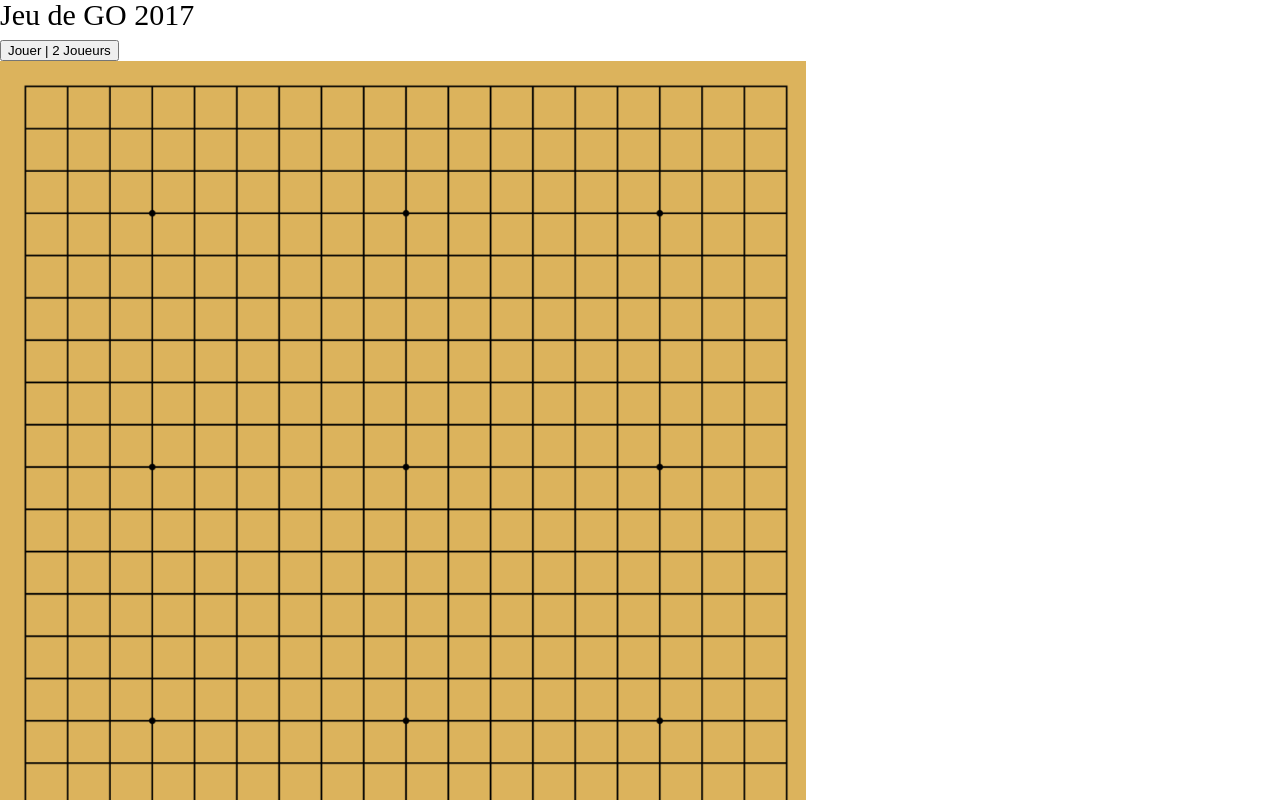
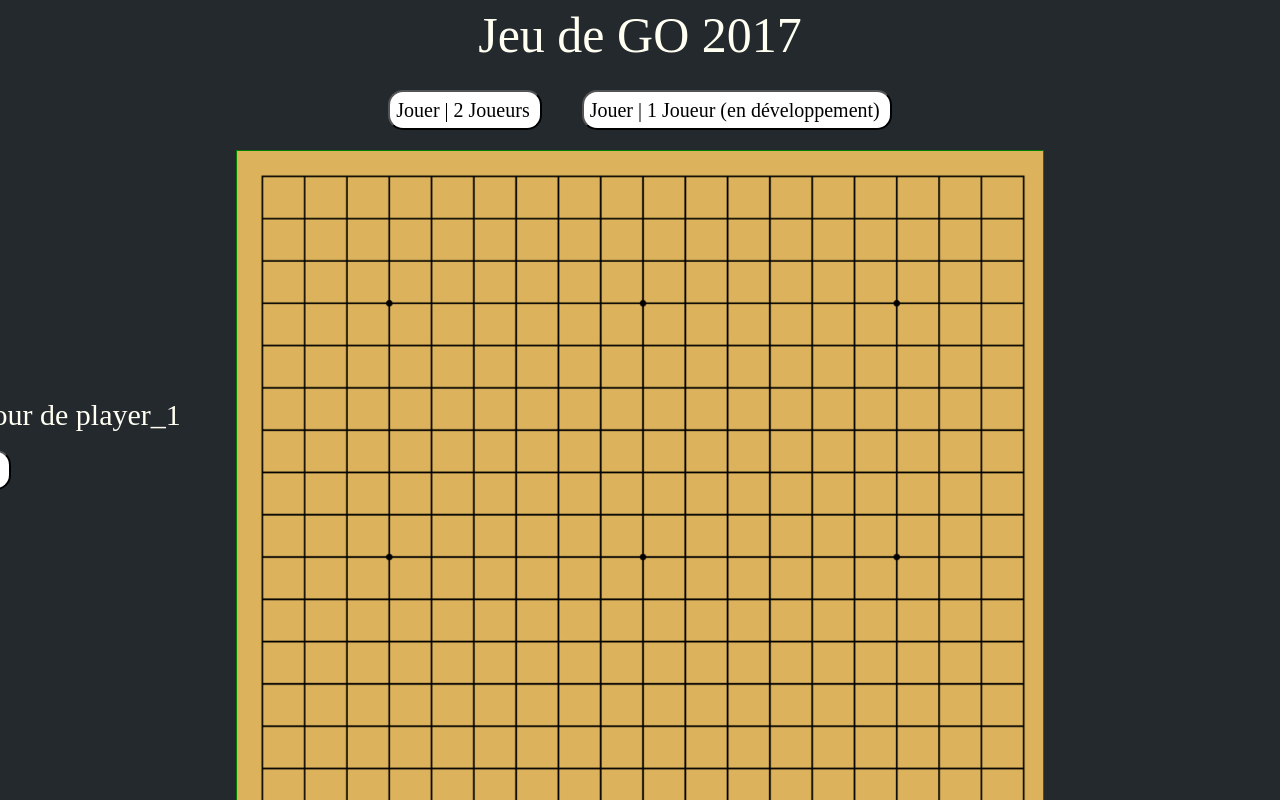
Before and after one commit to Tibuud/GO-game, a plain HTML site: page site/index.html in a window 1280 px wide. Both pictures are taken after a click on the button "Jouer | 2 Joueurs". Shown: the top 800 px of the page. Drawn offline with Linux system fonts and the light colour scheme; a web font is replaced by a local one.

Commit message:
Mise à jour CSS

```diff
--- a/site/css/style.css
+++ b/site/css/style.css
@@ -50,17 +50,53 @@ table {
 /*GENERAL*/
 
 body {
+	color: #FFFFF2;
+	background-color: #24292E;
+	width: 1200px;
+	margin: auto;
 	-webkit-box-sizing: border-box;
 	-moz-box-sizing: border-box;
 	-ms-box-sizing: border-box;
 	box-sizing: border-box;
 }
 
-header {
-	font-size: 30px;
+
+
+h1 {
+	text-align: center;
+	font-family: 'Spectral SC', serif;
+	font-size: 50px;
+	padding-top: 10px;
+	padding-bottom: 30px;
+}
+
+ul {
+	display: -webkit-flex;
+	display: -moz-flex;
+	display: -ms-flex;
+	display: -o-flex;
+	display: flex;
+	justify-content: center;
+	text-align: center;
+	margin: auto;
+	padding-bottom: 20px;
+}
+
+button {
+	font-size: 20px;
+	height: 40px;
+	font-family: 'Spectral SC', serif;
+	background-color: #FFFFFF;
+	border-radius: 15px;
+	margin-right: 20px;
+	margin-left: 20px;
+	padding-right: 10px;
+
 }
 
 #board_game {
+	border: green solid 1px;
+	margin: auto;
 	background: url(img/Blank_Go_board.png) no-repeat;
 	background-size: cover;
 	width: 800px;
@@ -75,11 +111,19 @@ header {
 	display: inline-block;
 	border: 1px solid transparent;
 	width: 40px;
-	height:  37px;
+	height: 37px;
 
+}
+.container {
+	position: relative;
 }
 
 #notification {
+	position: absolute;
+	left: -100px;
+	top: 250px;
+	text-align: center;
+	margin: auto;
 	font-size: 30px;
 }
 
@@ -92,3 +136,11 @@ header {
 	background-color: white;
 	border-radius: 25px;
 }
+
+#pass_button {
+	position: absolute;
+	left: -100px;
+	top: 300px;
+	margin: auto;
+	display: none;
+}
--- a/site/index.html
+++ b/site/index.html
@@ -5,6 +5,8 @@
 		<meta charset="UTF-8">
 		<!-- 	REMONTER LE SCRIPT A LA FIN -->
 		<link rel="stylesheet" href="css/style.css">
+		<link href="https://fonts.googleapis.com/css?family=Spectral+SC" rel="stylesheet">
+		<script type="text/javascript" src="js/script.js"></script>
 	</head>
 	<body>
 		<header>
@@ -12,14 +14,17 @@
 			<nav>
 				<ul>
 					<li><button id="launch_2_players">Jouer | 2 Joueurs</button></li>
+					<li><button id="launch_1_player">Jouer | 1 Joueur (en développement)</button></li>
 				</ul>
 			</nav>
 		</header>
 		<main>
-		<div id="board_game">
+			<div class="container">
+				<div id="board_game"></div>
+				<div id="notification"></div>
+				<button id="pass_button">Passer</button>
 			</div>
-		<div id="notification"></div>
 		</main>
 	</body>
-	<script type="text/javascript" src="js/script.js"></script>
+
 </html>
--- a/site/js/script.js
+++ b/site/js/script.js
@@ -1,9 +1,9 @@
-// window.onload = function() {
-// 	prepareEventHandlers();
-// }
+window.onload = function() {
+	prepareEventHandlers();
+}
 
-// function prepareEventHandlers() {
-	//On nommera "W" et "B" les cases au fur et à mesure de l'occupation
+function prepareEventHandlers() {
+
 
 
 	let grid = [
@@ -45,8 +45,9 @@
 	let player_1 = new Player("player_1", "B","black_dot");
 	let player_2 = new Player("player_2", "W","white_dot",7.5);
 	let player_active = player_1;
-
+	let compteurTourPasse = 0;
 	let notification = document.getElementById('notification');
+	let pass_button = document.getElementById('pass_button');
 
 	button.addEventListener('click', creationPartie, false);
 
@@ -64,6 +65,8 @@
 		}
 		board_game.innerHTML = board_game_areas;
 		notification.innerText = "Au tour de " + player_active.player_name;
+		pass_button.style.display = "block";
+		pass_button.addEventListener('click', tourPasse, false);
 		activationCases();
 
 	}
@@ -74,6 +77,24 @@
 				document.getElementById("area_" + u + "-" + h ).addEventListener('click', phaseDeJeu, false);
 			}
 		}
+	}
+
+	function tourPasse() {
+		if (player_active == player_1) {
+			player_active = player_2;
+		} else { player_active = player_1;}
+		compteurTourPasse += 1;
+		if (compteurTourPasse == 2) {
+			notification.innerText = "Fin de la partie ! Comptez vos points";
+			console.log("coucou");
+			pass_button.style.display = "none";
+			for (let u = 0 ; u < 19 ; u++) {
+				for (let h = 0; h < 19 ; h++) {
+					document.getElementById("area_" + u + "-" + h ).removeEventListener('click', phaseDeJeu, false);
+				}
+			}
+		} else {notification.innerText = "Au tour de " + player_active.player_name;}
+
 	}
 
 	function phaseDeJeu() {
@@ -88,7 +109,7 @@
 			clicked_area = [this.getAttribute("id")[5]+this.getAttribute("id")[6],this.getAttribute("id")[8]];
 		}
 		clicked_area = [Number(clicked_area[0]),Number(clicked_area[1])];
-
+		compteurTourPasse = 0;
 
 		// for (let u = 0 ; u < 19 ; u++) {
 		// 	for (let h = 0; h < 19 ; h++) {
@@ -411,5 +432,5 @@
 
 
 
-//FIN DU PROGRAMME
-// }
+
+}
```
Lines whose indentation alone changed are shown as unchanged.
